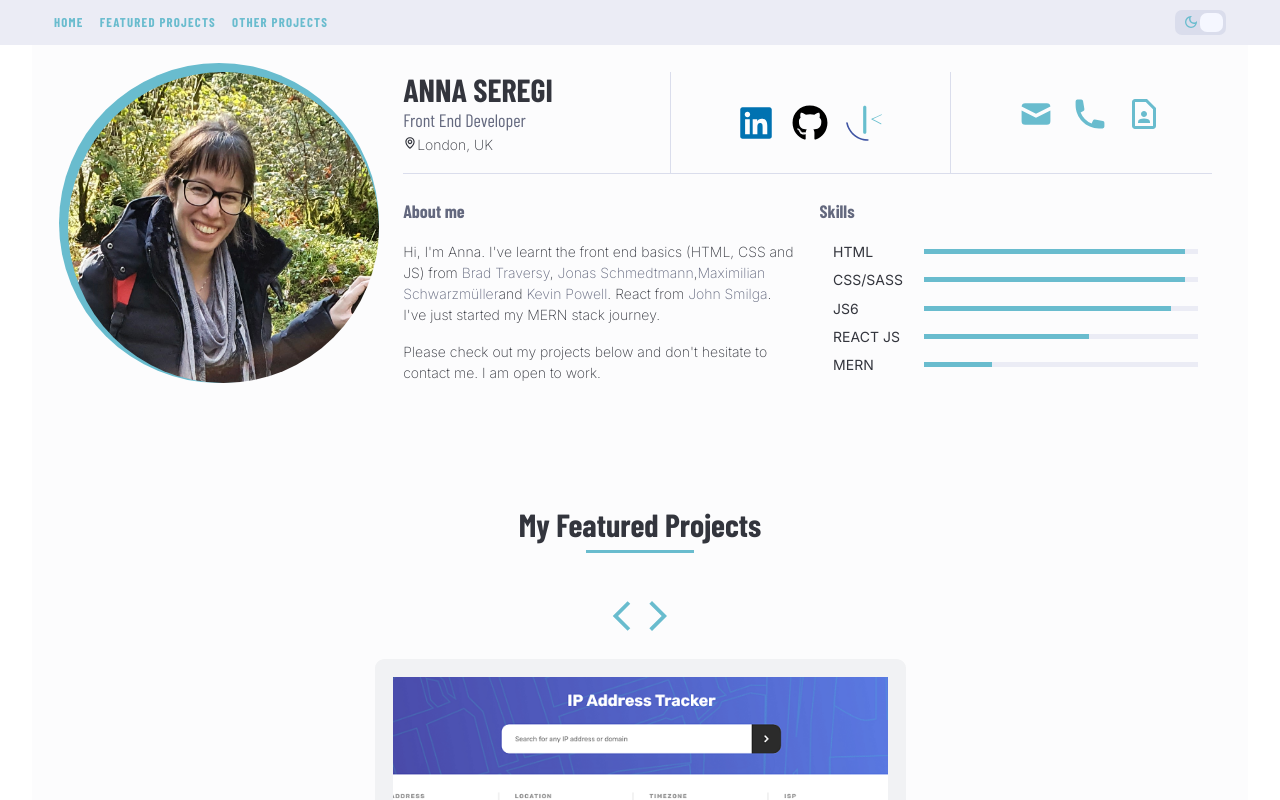
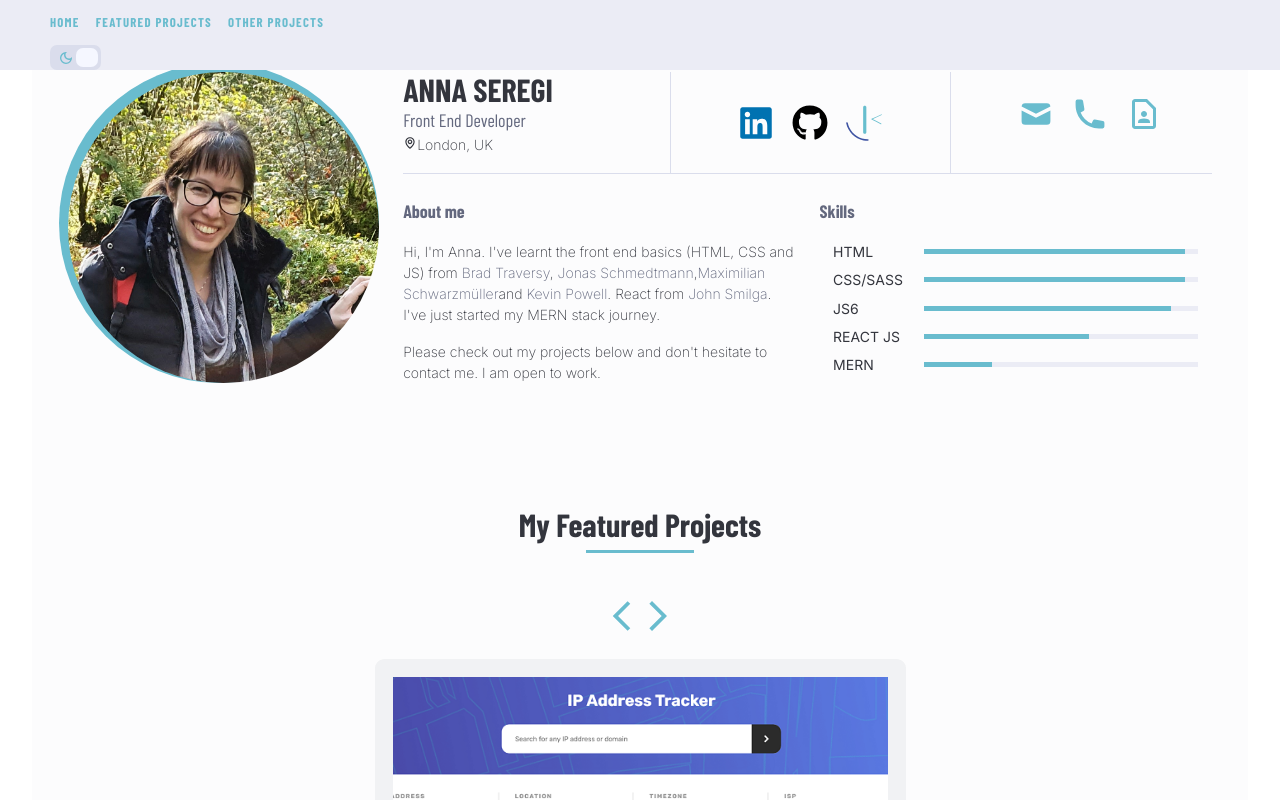
Before and after one commit to annacsillaxs/portfolio-react, a React (Create React App) app: page / in a window 1280 px wide. Shown: the top 800 px of the page. Built offline with nearby package versions, Linux system fonts and the light colour scheme; a web font is replaced by a local one.

Commit message:
fixed navbar width

```diff
--- a/src/components/Nav.js
+++ b/src/components/Nav.js
@@ -4,6 +4,7 @@ import Button from "./ToggleButton";
 const Nav = ({ toggleTheme, theme }) => {
 	return (
 		<nav id="nav" className="nav flex">
+			<div className="nav-box">
 				<ul className="nav-list flex ff-sans-cond uppercase fs-300 fw-700 letter-spacing-4">
 					<li className="nav-item">
 						<a href="#home">Home</a>
@@ -16,6 +17,7 @@ const Nav = ({ toggleTheme, theme }) => {
 					</li>
 				</ul>
 				<Button toggleTheme={toggleTheme} theme={theme} />
+			</div>
 		</nav>
 	);
 };
--- a/src/index.css
+++ b/src/index.css
@@ -355,12 +355,19 @@ li {
 .nav {
 	position: fixed;
 	top: 0;
-	width: 100vw;
+	right: 0;
+	left: 0;
 	background-color: var(--clr-bg-bar);
 	z-index: 500;
+}
+
+.nav-box {
 	align-items: center;
 	justify-content: space-between;
-	padding-inline: min(5vw, 3em);
+	padding-inline: 1em;
+	margin-inline: auto;
+	max-width: 80rem;
+	width: 95%;
 }
 
 .nav-item a {
```
Lines whose indentation alone changed are shown as unchanged.
